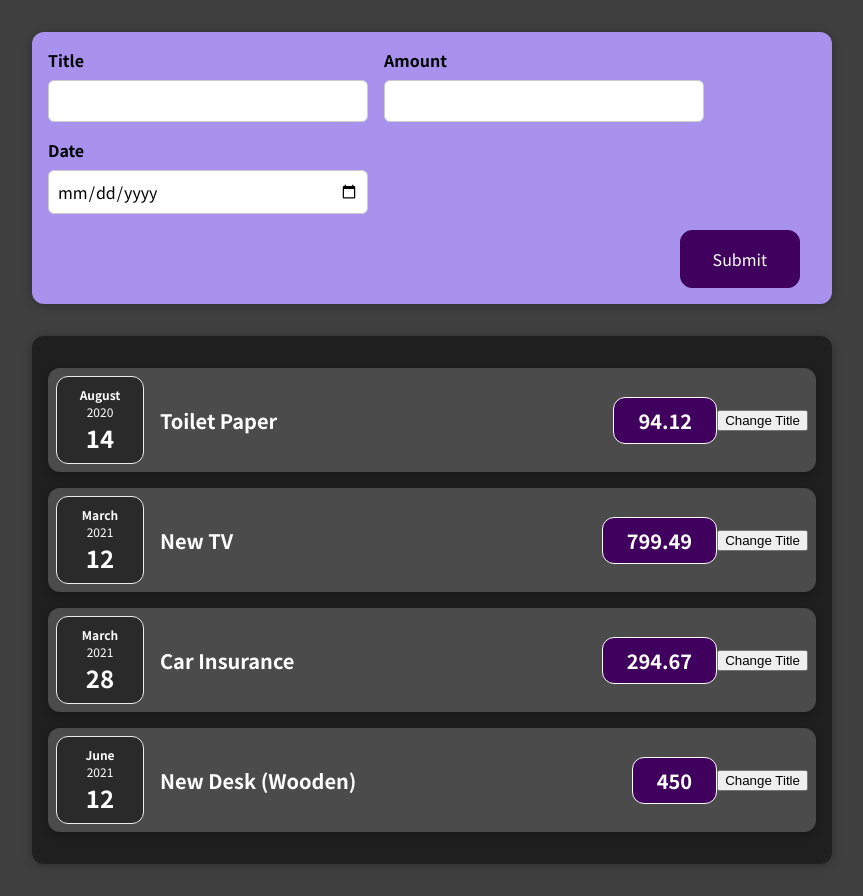
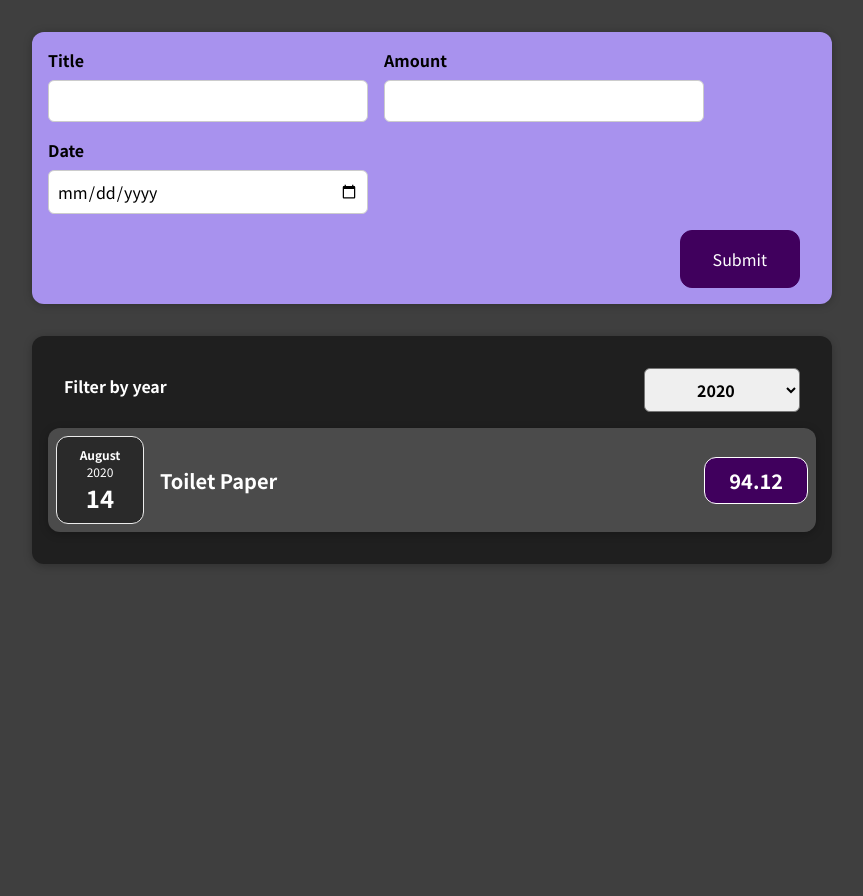
Before and after one commit to draco28/Expenses, a React (Create React App) app: page / in a window 1280 px wide. Shown: the whole page, without its empty margins (208-1071 px from the left). After the commit the page ends 800 px from the top, so only its background shows below. Built offline with nearby package versions, Linux system fonts and the light colour scheme.

Commit message:
update june

```diff
--- a/src/App.js
+++ b/src/App.js
@@ -1,8 +1,9 @@
+import React, { useState } from "react";
+
 import Expenses from "./components/Expenses/Expenses";
 import { NewExpense } from "./components/NewExpense/NewExpense";
 
-function App() {
-  const expenses = [
+const DUMMY_EXPENSE = [
   {
     id: "e1",
     title: "Toilet Paper",
@@ -28,9 +29,20 @@ function App() {
     date: new Date(2021, 5, 12),
   },
 ];
+
+function App() {
+  const [expenses, setExpenses] = useState(DUMMY_EXPENSE);
+  const addExpenseHandler = (expense) => {
+    setExpenses((previousExpense) => {
+      return [expense, ...previousExpense];
+    });
+    console.log(expense);
+    console.log(expenses);
+  };
+
   return (
     <div>
-      <NewExpense />
+      <NewExpense onAddExpense={addExpenseHandler} />
       <Expenses expenses={expenses} />
     </div>
   );
--- /dev/null
+++ b/src/components/ExpenseFilter.css
@@ -0,0 +1,24 @@
+.expenses-filter {
+  color: white;
+  padding: 0 1rem;
+}
+
+.expenses-filter__control {
+  display: flex;
+  width: 100%;
+  align-items: center;
+  justify-content: space-between;
+  margin: 1rem 0;
+}
+
+.expenses-filter label {
+  font-weight: bold;
+  margin-bottom: 0.5rem;
+}
+
+.expenses-filter select {
+  font: inherit;
+  padding: 0.5rem 3rem;
+  font-weight: bold;
+  border-radius: 6px;
+}
--- /dev/null
+++ b/src/components/ExpenseFilter.js
@@ -0,0 +1,24 @@
+import React from "react";
+
+import "./ExpenseFilter.css";
+
+const ExpensesFilter = ({ onSelectFilter, filteredYear }) => {
+  const dropDownChangeHandler = (event) => {
+    onSelectFilter(event.target.value);
+  };
+  return (
+    <div className="expenses-filter">
+      <div className="expenses-filter__control">
+        <label>Filter by year</label>
+        <select onChange={dropDownChangeHandler} value={filteredYear}>
+          <option value="2022">2022</option>
+          <option value="2021">2021</option>
+          <option value="2020">2020</option>
+          <option value="2019">2019</option>
+        </select>
+      </div>
+    </div>
+  );
+};
+
+export default ExpensesFilter;
--- a/src/components/Expenses/ExpenseDate.js
+++ b/src/components/Expenses/ExpenseDate.js
@@ -3,8 +3,8 @@ import "./ExpenseDate.css";
 
 const ExpenseDate = ({ date }) => {
   const month = date.toLocaleString("en-US", { month: "long" });
+  const day = date.toLocaleString("en-US", { day: "2-digit" });
   const year = date.getFullYear();
-  const day = date.toLocaleString("en-US", { day: "2-digit" });
   return (
     <div className="expense-date">
       <div className="expense-date__month">{month}</div>
--- a/src/components/Expenses/ExpenseItem.js
+++ b/src/components/Expenses/ExpenseItem.js
@@ -1,24 +1,17 @@
-import { useState } from "react";
+import React from "react";
 import Card from "../UI/Card";
 
 import ExpenseDate from "./ExpenseDate";
 import "./ExpenseItem.css";
 
 const ExpenseItem = ({ date, title, amount }) => {
-  const [Title, setTitle] = useState(title);
-
-  const changeTitle = () => {
-    setTitle("upadted");
-  };
-
   return (
     <Card className="expense-item">
       <ExpenseDate date={date} />
       <div className="expense-item__description">
-        <h2>{Title}</h2>
+        <h2>{title}</h2>
         <div className="expense-item__price">{amount}</div>
       </div>
-      <button onClick={changeTitle}> Change Title</button>
     </Card>
   );
 };
--- a/src/components/Expenses/Expenses.js
+++ b/src/components/Expenses/Expenses.js
@@ -1,4 +1,5 @@
-import React from "react";
+import React, { useState } from "react";
+import ExpensesFilter from "../ExpenseFilter";
 import Card from "../UI/Card";
 
 import ExpenseItem from "./ExpenseItem";
@@ -6,17 +7,34 @@ import ExpenseItem from "./ExpenseItem";
 import "./Expenses.css";
 
 const Expenses = ({ expenses }) => {
+  const [filteredYear, setFilteredYear] = useState("2020");
+
+  const selectFilterHandler = (selectedYear) => {
+    setFilteredYear(selectedYear);
+  };
+
+  const filteredExpense = expenses.filter((e) => {
+    return e.date.getFullYear().toString() === filteredYear;
+  });
+
+  let expenseContent = <p>No Expense to display</p>;
+
+  if (filteredExpense.length > 0) {
+    expenseContent = filteredExpense.map((e) => (
+      <ExpenseItem key={e.id} date={e.date} title={e.title} amount={e.amount} />
+    ));
+  }
+
   return (
-    <Card className="expenses">
-      {expenses.map((e) => (
-        <ExpenseItem
-          id={e.id}
-          date={e.date}
-          title={e.title}
-          amount={e.amount}
+    <>
+      <Card className="expenses">
+        <ExpensesFilter
+          filteredYear={filteredYear}
+          onSelectFilter={selectFilterHandler}
         />
-      ))}
-    </Card>
+        {expenseContent}
+      </Card>
+    </>
   );
 };
 
--- a/src/components/NewExpense/ExpenseForm.js
+++ b/src/components/NewExpense/ExpenseForm.js
@@ -2,7 +2,7 @@ import React, { useState } from "react";
 
 import "./ExpenseForm.css";
 
-const ExpenseForm = () => {
+const ExpenseForm = ({ onSaveExpenseData }) => {
   const [enteredTitle, setEnteredTitle] = useState("");
   const [enteredAmount, setEnteredAmount] = useState("");
   const [enteredDate, setEnteredDate] = useState("");
@@ -23,12 +23,12 @@ const ExpenseForm = () => {
     event.preventDefault();
 
     const expenseData = {
-      Title: enteredTitle,
-      Amount: enteredAmount,
-      Date: new Date(enteredDate),
+      title: enteredTitle,
+      amount: enteredAmount,
+      date: new Date(enteredDate),
     };
 
-    console.log(expenseData);
+    onSaveExpenseData(expenseData);
 
     setEnteredTitle("");
     setEnteredAmount("");
--- a/src/components/NewExpense/NewExpense.js
+++ b/src/components/NewExpense/NewExpense.js
@@ -3,10 +3,19 @@ import ExpenseForm from "./ExpenseForm";
 
 import "./NewExpense.css";
 
-export const NewExpense = () => {
+export const NewExpense = ({ onAddExpense }) => {
+  const saveExpenseDataHandler = (newExpenseData) => {
+    const ExpenseData = {
+      id: Math.random().toString(),
+      ...newExpenseData,
+    };
+
+    onAddExpense(ExpenseData);
+  };
+
   return (
     <div className="new-expense">
-      <ExpenseForm />
+      <ExpenseForm onSaveExpenseData={saveExpenseDataHandler} />
     </div>
   );
 };
```
Also changed, not shown: 1 other file (tests, documents, lock files or other folders). Lines whose indentation alone changed are shown as unchanged.
